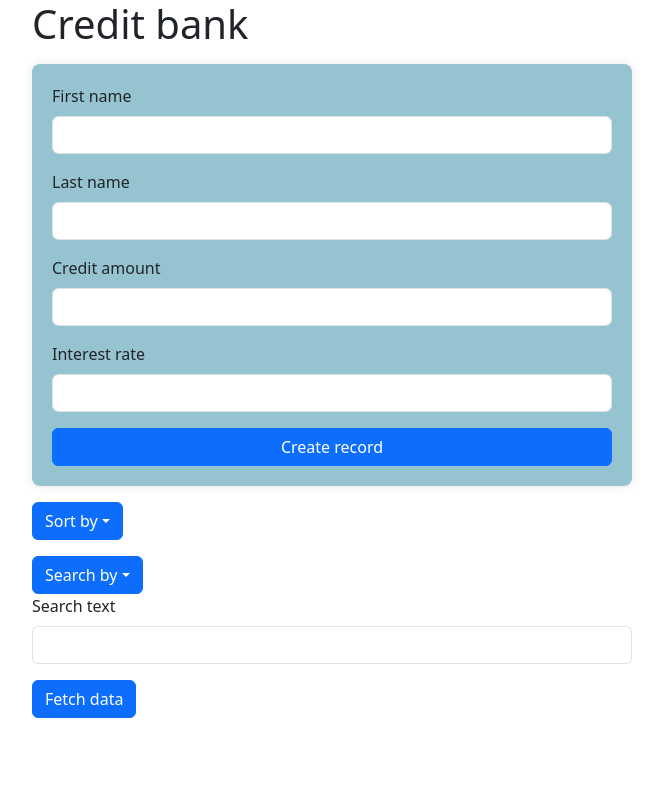
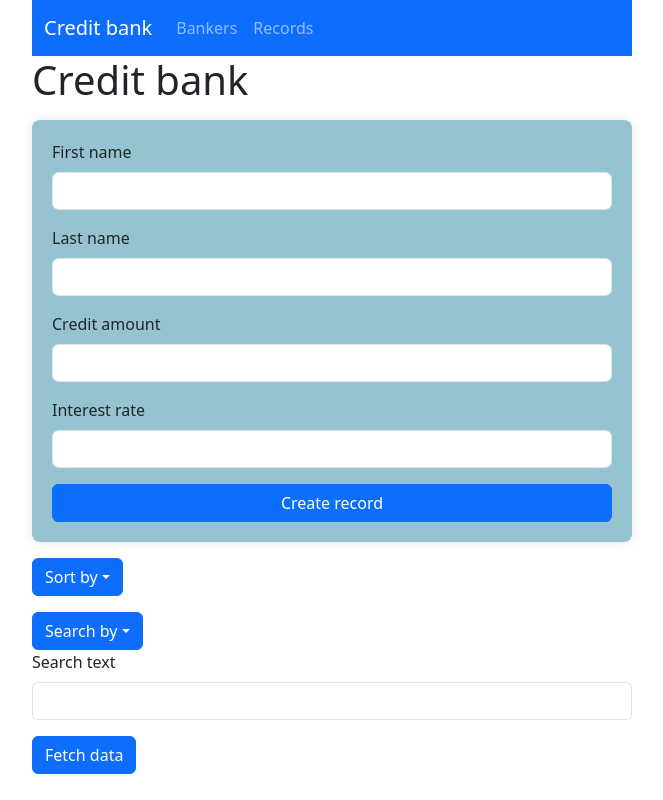
Before and after one commit to Evhesha/Credit-bank-CRUD-, a React (Create React App) app in the folder Client/: page / in a window 1280 px wide. Shown: the whole page, without its empty margins (308-971 px from the left). Built offline with nearby package versions, Linux system fonts and the light colour scheme.

Commit message:
Navbar was added to project

```diff
--- a/Client/src/App.jsx
+++ b/Client/src/App.jsx
@@ -12,6 +12,7 @@ import { useState, useEffect } from "react";
 import FillForm from "./fillForm/fillForm";
 import ListGroup from "react-bootstrap/ListGroup";
 import UpdatePopUp from "./PopUps/UpdatePopUp";
+import NavBar from "./navbar/NavBar";
 
 function App() {
   const [data, setData] = useState([]);
@@ -80,6 +81,7 @@ function App() {
 
   return (
     <div className="App">
+      <NavBar></NavBar>
       <header className="App-header">
         <h1>Credit bank</h1>
         <p></p>
--- /dev/null
+++ b/Client/src/navbar/NavBar.jsx
@@ -0,0 +1,20 @@
+import Container from 'react-bootstrap/Container';
+import Nav from 'react-bootstrap/Nav';
+import Navbar from 'react-bootstrap/Navbar';
+
+function NavBar(){
+
+    return <>
+    <Navbar bg="primary" data-bs-theme="dark">
+        <Container>
+          <Navbar.Brand href="#home">Credit bank</Navbar.Brand>
+          <Nav className="me-auto">
+            <Nav.Link href="#home">Bankers</Nav.Link>
+            <Nav.Link href="#features">Records</Nav.Link>
+          </Nav>
+        </Container>
+      </Navbar>
+    </>
+}
+
+export default NavBar
```
Also changed, not shown: Client/src/bankers/Bankers.jsx (added).
